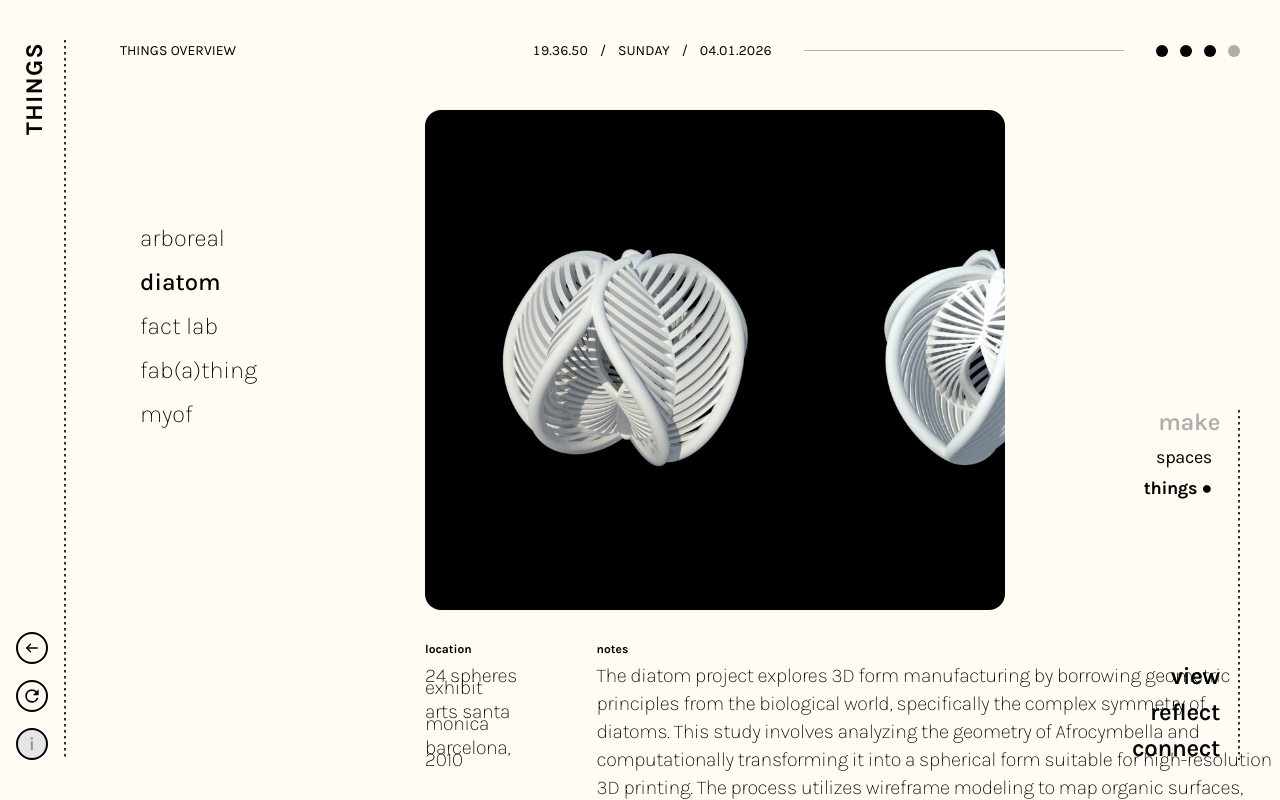
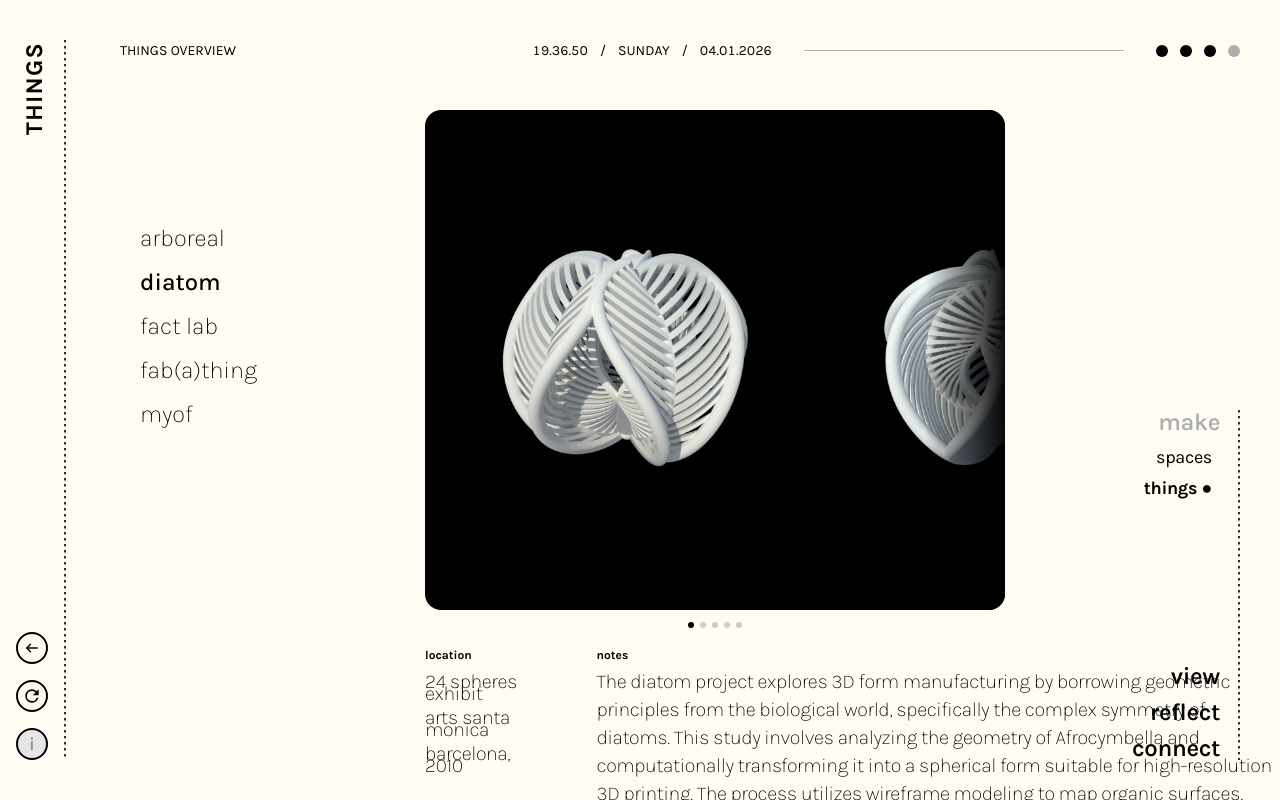
Before and after one commit to asimorb/portfolio-asim, a Next.js app: page /make/things in a window 1280 px wide. Both pictures are taken after a click on the button "diatom". Built offline with nearby package versions, Linux system fonts and the light colour scheme; a web font is replaced by a local one.

Commit message:
post launch changes to ux and layout

```diff
--- a/app/components/TransformChrome.js
+++ b/app/components/TransformChrome.js
@@ -115,13 +115,13 @@ export function TopBarTransform({
                   backgroundColor: bgColor,
                   filter,
                   transition: 'background-color 0.3s ease',
-                  cursor: isActivePage ? 'default' : 'pointer'
+                  cursor: 'pointer'
                 }}
                 role="button"
                 aria-label={category}
-                tabIndex={isActivePage ? -1 : 0}
+                tabIndex={0}
                 onClick={() => {
-                  if (readingMode || isActivePage) return
+                  if (readingMode) return
                   if (onNavigate) {
                     pushNavStack(window.location.pathname + window.location.search)
                     onNavigate(category)
@@ -133,7 +133,7 @@ export function TopBarTransform({
                   }
                 }}
                 onKeyDown={(e) => {
-                  if (readingMode || isActivePage) return
+                  if (readingMode) return
                   if (e.key === 'Enter' || e.key === ' ') {
                     e.preventDefault()
                     if (onNavigate) {
@@ -148,7 +148,7 @@ export function TopBarTransform({
                   }
                 }}
                 onMouseEnter={(e) => {
-                  if (readingMode || isActivePage) return
+                  if (readingMode) return
                   setHoveredElement(category)
                   showTooltip(category, e)
                 }}
@@ -157,7 +157,7 @@ export function TopBarTransform({
                   hideTooltip()
                 }}
                 onFocus={(e) => {
-                  if (readingMode || isActivePage) return
+                  if (readingMode) return
                   setHoveredElement(category)
                   showTooltip(category, e)
                 }}
@@ -377,7 +377,27 @@ export function RightPanelTransform({
         >
           <div className="flex flex-col items-end gap-3">
             <div style={{ display: 'flex', flexDirection: 'column', alignItems: 'flex-end', gap: '6px' }}>
-              <div style={{ fontSize: '24px', fontWeight: 600, color: '#ADADAD', cursor: 'default', textAlign: 'right', lineHeight: 1 }}>
+              <div
+                style={{ fontSize: '24px', fontWeight: 600, color: '#ADADAD', cursor: 'pointer', textAlign: 'right', lineHeight: 1 }}
+                role="button"
+                tabIndex={0}
+                aria-label={`Go to ${activeCategory.name}`}
+                onClick={() => {
+                  if (typeof window !== 'undefined') {
+                    pushNavStack(window.location.pathname + window.location.search)
+                  }
+                  window.location.href = `/${activeCategory.name}`
+                }}
+                onKeyDown={(e) => {
+                  if (e.key === 'Enter' || e.key === ' ') {
+                    e.preventDefault()
+                    if (typeof window !== 'undefined') {
+                      pushNavStack(window.location.pathname + window.location.search)
+                    }
+                    window.location.href = `/${activeCategory.name}`
+                  }
+                }}
+              >
                 {activeCategory.name}
               </div>
               <div className="flex flex-col items-end gap-1 mt-1" style={{ fontSize: '18px', fontWeight: 400, color: '#000', paddingRight: '8px' }}>
--- a/app/make/spaces/page.js
+++ b/app/make/spaces/page.js
@@ -649,6 +649,7 @@ export default function SpacesOverviewPage() {
         position: 'fixed',
         inset: 0,
         overflow: 'auto',
+        overscrollBehavior: 'contain',
         animation: 'glowHue 60s linear infinite',
         animationDelay: `-${glowDelaySeconds}s`,
         opacity: pageOpacity,
@@ -1341,13 +1342,13 @@ export default function SpacesOverviewPage() {
                 style={{
                   position: 'fixed',
                   top: '240px',
-                  right: '280px',
+                  right: '320px',
                   display: 'grid',
-                  gridTemplateColumns: 'repeat(2, minmax(90px, 1fr))',
-                  gridAutoRows: '70px',
+                  gridTemplateColumns: 'repeat(2, minmax(68px, 1fr))',
+                  gridAutoRows: '52px',
                   gridAutoFlow: 'row dense',
-                  gap: '8px',
-                  width: '240px',
+                  gap: '6px',
+                  width: '180px',
                   zIndex: 212
                 }}
                 onClick={(e) => e.stopPropagation()}
@@ -1415,7 +1416,7 @@ export default function SpacesOverviewPage() {
               aria-label="Next project"
               style={{
                 position: 'fixed',
-                right: '270px',
+                right: '300px',
                 bottom: '120px',
                 background: 'none',
                 border: 'none',
--- a/app/make/things/page.js
+++ b/app/make/things/page.js
@@ -425,6 +425,8 @@ export default function ThingsPage() {
   const scrollContainerRef = useRef(null)
   const mobileMenuTimerRef = useRef(null)
   const [mobileHintVisible, setMobileHintVisible] = useState(false)
+  const [scrollProgress, setScrollProgress] = useState(0)
+  const [canScrollRight, setCanScrollRight] = useState(true)
 
   const handleBack = () => {
     navigateWithFade('/make')
@@ -491,6 +493,8 @@ export default function ThingsPage() {
   useEffect(() => {
     if (scrollContainerRef.current) {
       scrollContainerRef.current.scrollLeft = 0
+      setScrollProgress(0)
+      setCanScrollRight(true)
     }
   }, [activeCategoryId])
 
@@ -505,6 +509,28 @@ export default function ThingsPage() {
   const displayBlocks = useMemo(() => {
     return processGalleryItems(currentProject?.gallery || [])
   }, [currentProject])
+
+  // Track scroll position for indicators
+  useEffect(() => {
+    const container = scrollContainerRef.current
+    if (!container) return undefined
+
+    const handleScroll = () => {
+      const { scrollLeft, scrollWidth, clientWidth } = container
+      const maxScroll = scrollWidth - clientWidth
+      if (maxScroll > 0) {
+        setScrollProgress(scrollLeft / maxScroll)
+        setCanScrollRight(scrollLeft < maxScroll - 10)
+      } else {
+        setScrollProgress(0)
+        setCanScrollRight(false)
+      }
+    }
+
+    handleScroll() // Initial check
+    container.addEventListener('scroll', handleScroll)
+    return () => container.removeEventListener('scroll', handleScroll)
+  }, [displayBlocks])
 
   // Category list for sidebar
   const categories = useMemo(() => (
@@ -998,6 +1024,7 @@ export default function ThingsPage() {
                 height: '100%',
                 overflowX: 'auto',
                 overflowY: 'hidden',
+                overscrollBehaviorX: 'contain',
                 display: 'flex',
                 alignItems: 'center',
                 gap: 24,
@@ -1049,6 +1076,67 @@ export default function ThingsPage() {
                 }
               })}
             </div>
+
+            {/* Left edge fade gradient - appears when scrolled */}
+            {scrollProgress > 0.02 && (
+              <div
+                style={{
+                  position: 'absolute',
+                  left: 0,
+                  top: 0,
+                  bottom: 0,
+                  width: 60,
+                  background: 'linear-gradient(to left, transparent, rgba(0,0,0,0.95))',
+                  pointerEvents: 'none',
+                  borderRadius: '16px 0 0 16px'
+                }}
+              />
+            )}
+
+            {/* Right edge fade gradient - scroll affordance */}
+            {canScrollRight && (
+              <div
+                style={{
+                  position: 'absolute',
+                  right: 0,
+                  top: 0,
+                  bottom: 0,
+                  width: 80,
+                  background: 'linear-gradient(to right, transparent, rgba(0,0,0,0.95))',
+                  pointerEvents: 'none',
+                  borderRadius: '0 16px 16px 0'
+                }}
+              />
+            )}
+          </div>
+
+          {/* Scroll indicator dots */}
+          <div
+            style={{
+              position: 'fixed',
+              left: 425,
+              right: 275,
+              top: `calc(45% + ${containerHeight / 2}px + 12px)`,
+              display: 'flex',
+              justifyContent: 'center',
+              gap: 6,
+              zIndex: 31
+            }}
+          >
+            {[0, 0.25, 0.5, 0.75, 1].map((threshold, idx) => (
+              <div
+                key={idx}
+                style={{
+                  width: 6,
+                  height: 6,
+                  borderRadius: '50%',
+                  background: scrollProgress >= threshold - 0.125 && scrollProgress <= threshold + 0.125
+                    ? '#000'
+                    : '#ccc',
+                  transition: 'background 0.2s ease'
+                }}
+              />
+            ))}
           </div>
 
           {/* Location + Notes - under the black container */}
@@ -1056,7 +1144,7 @@ export default function ThingsPage() {
             style={{
               position: 'fixed',
               left: 425,
-              top: `calc(45% + ${containerHeight / 2}px + 30px)`,
+              top: `calc(45% + ${containerHeight / 2}px + 36px)`,
               display: 'flex',
               gap: 48,
               fontFamily: 'var(--font-karla)',
--- a/app/reflect/teaching/page.js
+++ b/app/reflect/teaching/page.js
@@ -1039,6 +1039,7 @@ export default function TeachingPage() {
         position: 'fixed',
         inset: 0,
         overflow: 'auto',
+        overscrollBehavior: 'contain',
         animation: 'glowHue 60s linear infinite',
         animationDelay: `-${glowDelaySeconds}s`,
         opacity: pageOpacity,
```
